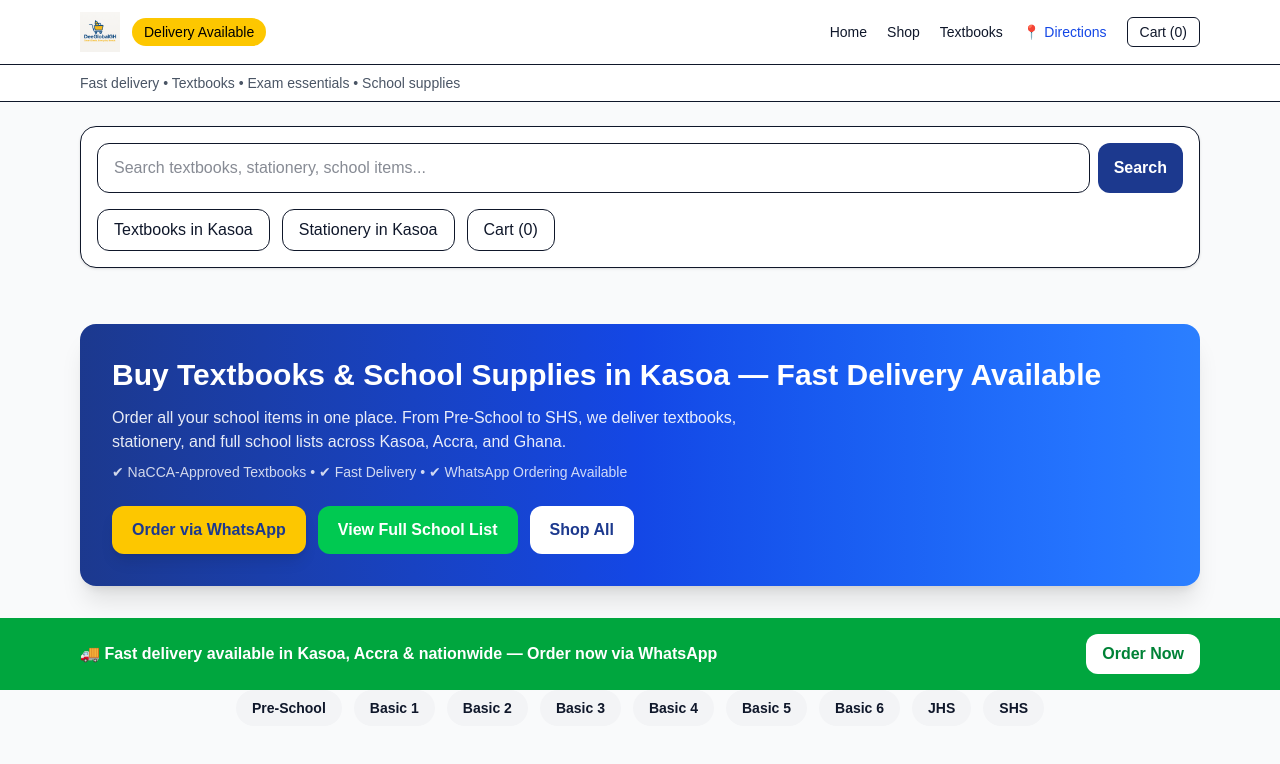
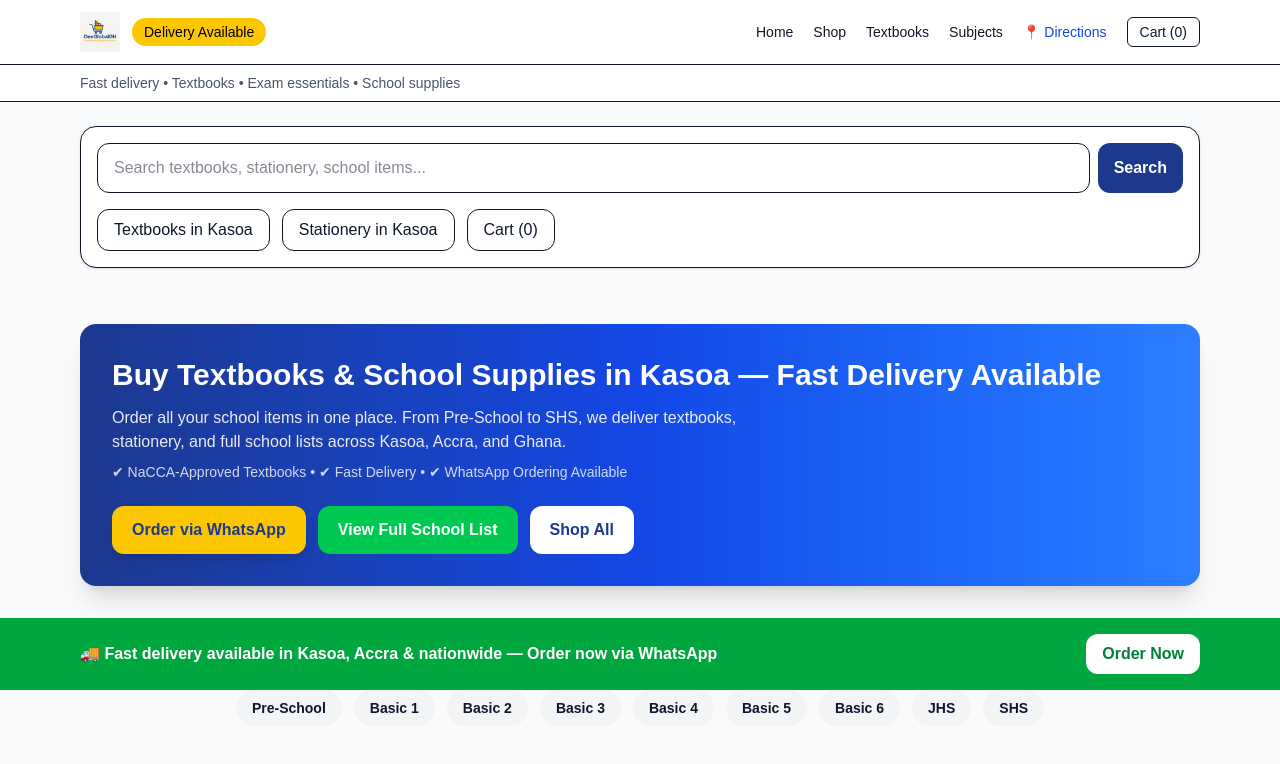
Before and after one commit to dlanquaye/deeglobalgh-website, a Next.js app: page / in a window 1280 px wide. Shown: the top 764 px of the page. Built offline with nearby package versions, Linux system fonts and the light colour scheme; no server answers; the database is empty.

Commit message:
Add subject discovery to site navigation

```diff
--- a/app/components/Header.tsx
+++ b/app/components/Header.tsx
@@ -61,6 +61,10 @@ export default function Header() {
             Textbooks
           </Link>
 
+          <Link href="/subjects">
+            Subjects
+          </Link>
+
           <a
             href={GOOGLE_MAPS_URL}
             onClick={() => trackDirectionsClick("header", GOOGLE_MAPS_URL)}
```
